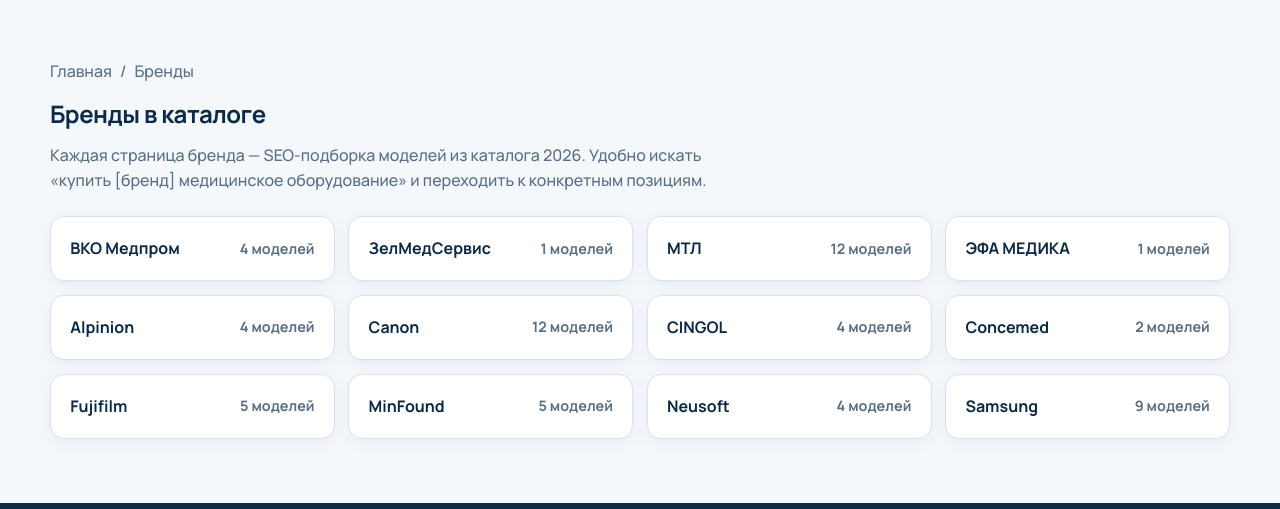
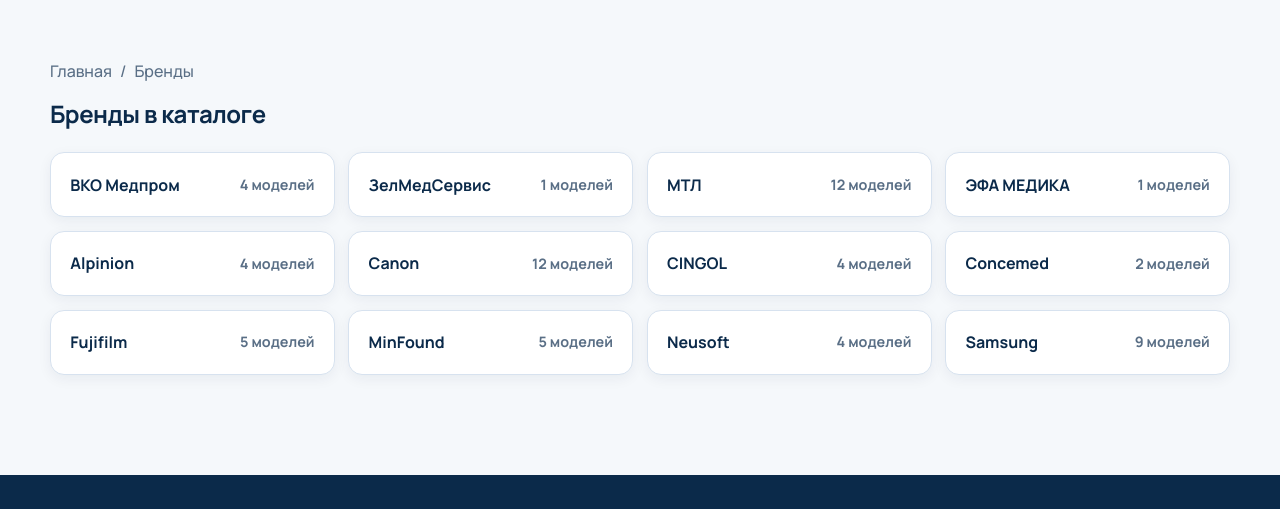
Before and after one commit to timofeyv68/zelmedservice, an Astro site: page /zelmedservice/brands in a window 1280 px wide. Shown: the part 113-622 px from the top of the page. Built offline with nearby package versions, Linux system fonts and the light colour scheme; Astro itself is replaced by a stand-in of ours.

Commit message:
Remove SEO blurb from brands listing page.

```diff
--- a/src/pages/brands/index.astro
+++ b/src/pages/brands/index.astro
@@ -16,10 +16,6 @@ const brands = getBrands().sort((a, b) => a.name.localeCompare(b.name, 'ru'));
     <div class="container">
       <nav class="crumbs"><a href={url('/')}>Главная</a><span>/</span><span>Бренды</span></nav>
       <h1>Бренды в каталоге</h1>
-      <p class="lead">
-        Каждая страница бренда — SEO-подборка моделей из каталога 2026. Удобно искать
-        «купить [бренд] медицинское оборудование» и переходить к конкретным позициям.
-      </p>
       <div class="grid">
         {brands.map((b) => (
           <a class="card brand" href={url(`brands/${b.slug}/`)}>
@@ -34,7 +30,6 @@ const brands = getBrands().sort((a, b) => a.name.localeCompare(b.name, 'ru'));
 
 <style>
   .crumbs { display:flex; gap:.5rem; color:var(--color-muted); margin-bottom:1rem; }
-  .lead { color:var(--color-muted); max-width:44rem; }
   .grid {
     display:grid; grid-template-columns: repeat(4, minmax(0,1fr)); gap:.85rem; margin-top:1.5rem;
   }
```
